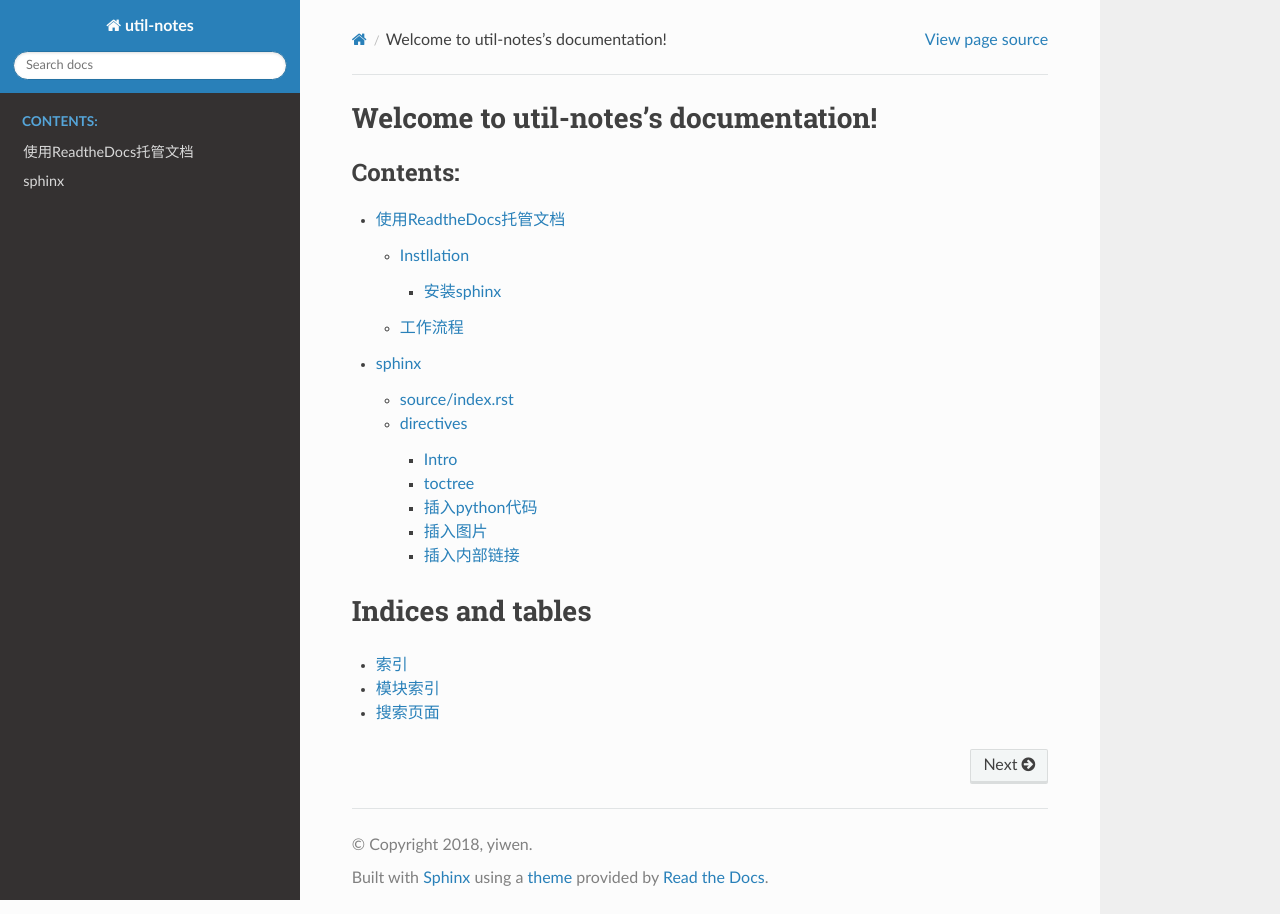
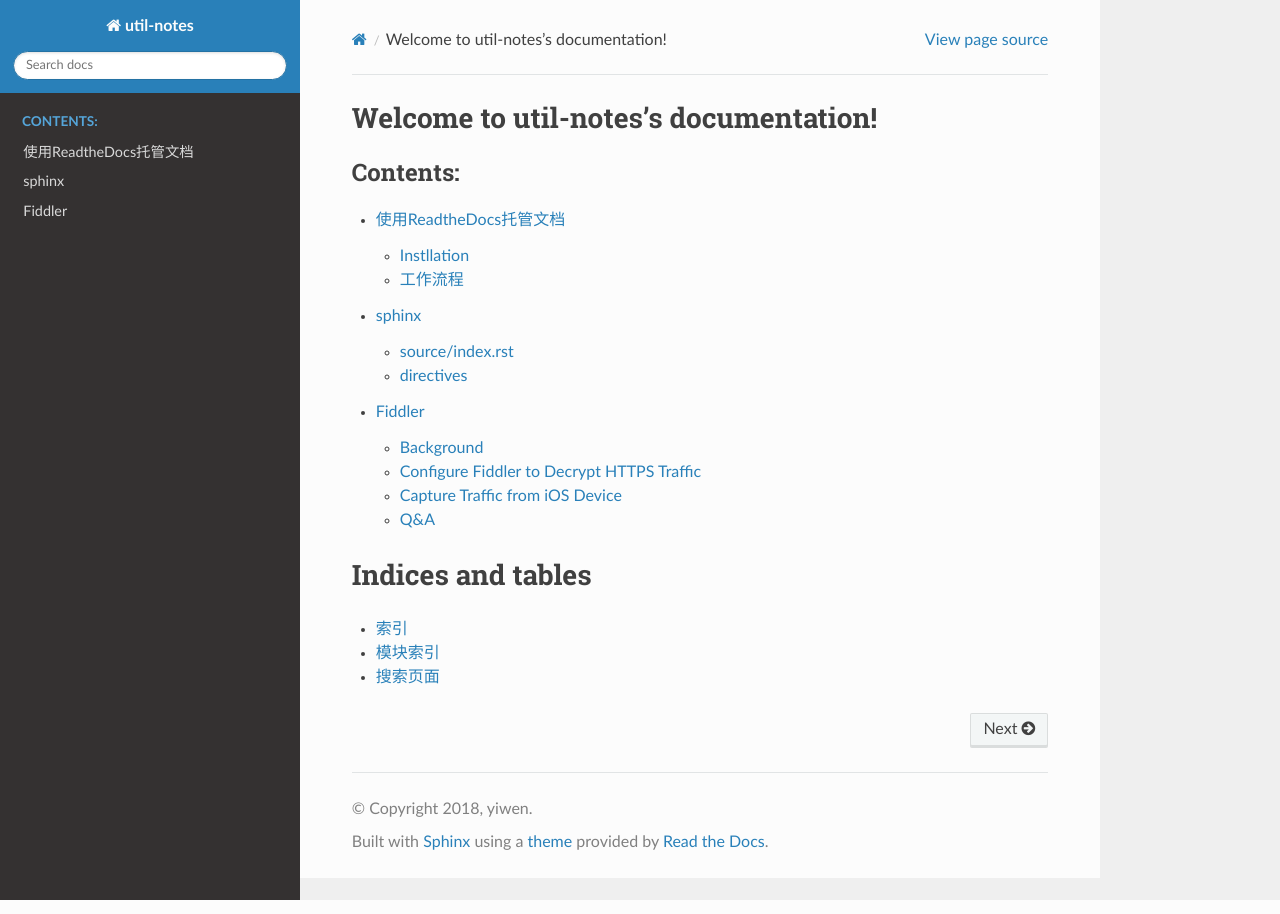
Before and after one commit to yiwenliu/util-notes, a Sphinx documentation site: the page built from source/index.rst, in a window 1280 px wide. Built offline with Sphinx 7.4.7 and the Read the Docs theme 2.0.0, drawn with Linux system fonts in a browser that asks for light colours.

Commit message:
20180130

```diff
--- /dev/null
+++ b/source/fiddler.rst
@@ -0,0 +1,22 @@
+Fiddler
+=========
+Background
+------------
+想看看股票App获取数据的API
+
+Configure Fiddler to Decrypt HTTPS Traffic
+---------------------------------------------
+http://docs.telerik.com/fiddler/Configure-Fiddler/Tasks/DecryptHTTPS
+
+Capture Traffic from iOS Device
+------------------------------------
+http://docs.telerik.com/fiddler/Configure-Fiddler/Tasks/ConfigureForiOS
+
+Q&A
+------
+fiddler抓不到App的流量
+^^^^^^^^^^^^^^^^^^^^^^^^
+可能的原因：
+
+- App不是走HTTP
+- PC的windows防火墙或者杀毒软件的防火墙阻隔了入站连接
--- a/source/index.rst
+++ b/source/index.rst
@@ -7,11 +7,12 @@ Welcome to util-notes's documentation!
 ======================================
 
 .. toctree::
-   :maxdepth: 3
+   :maxdepth: 2
    :caption: Contents:
 
    readthedocs
    sphinx
+   fiddler
 
 
 
```
